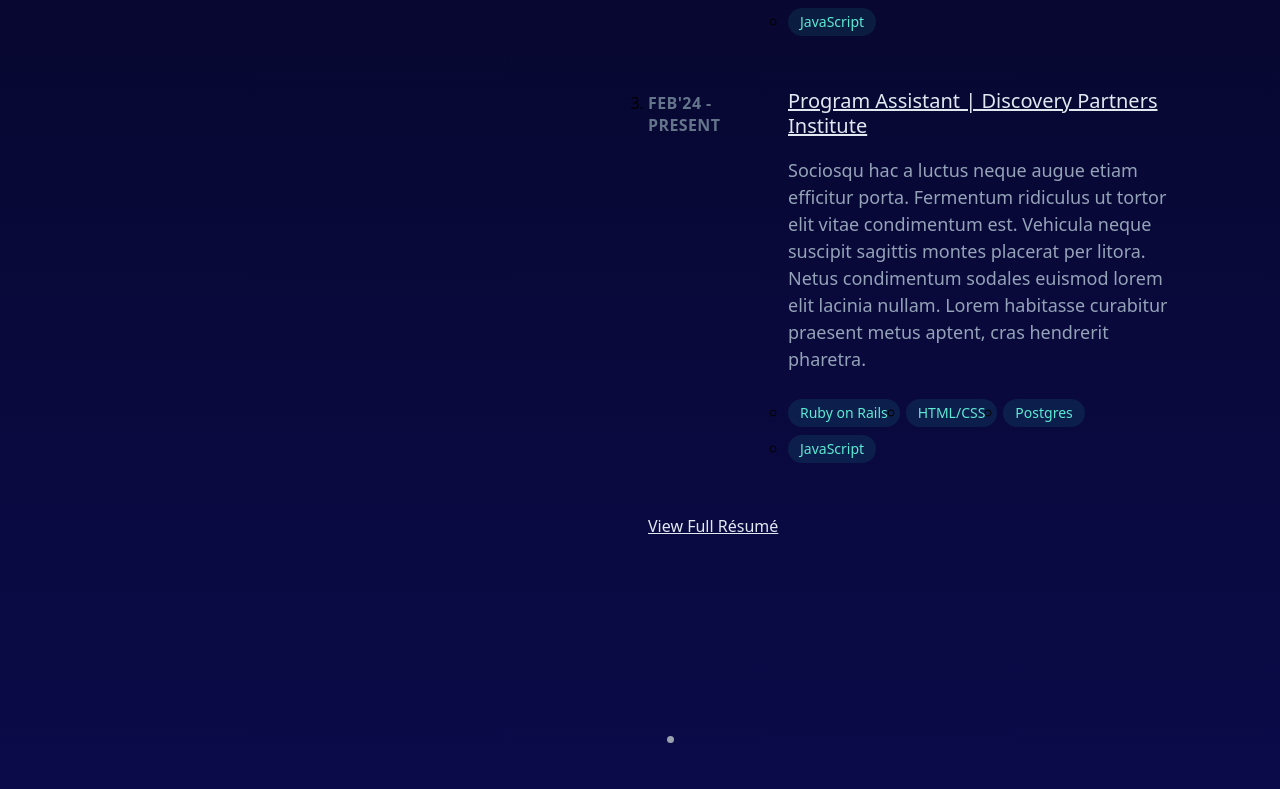
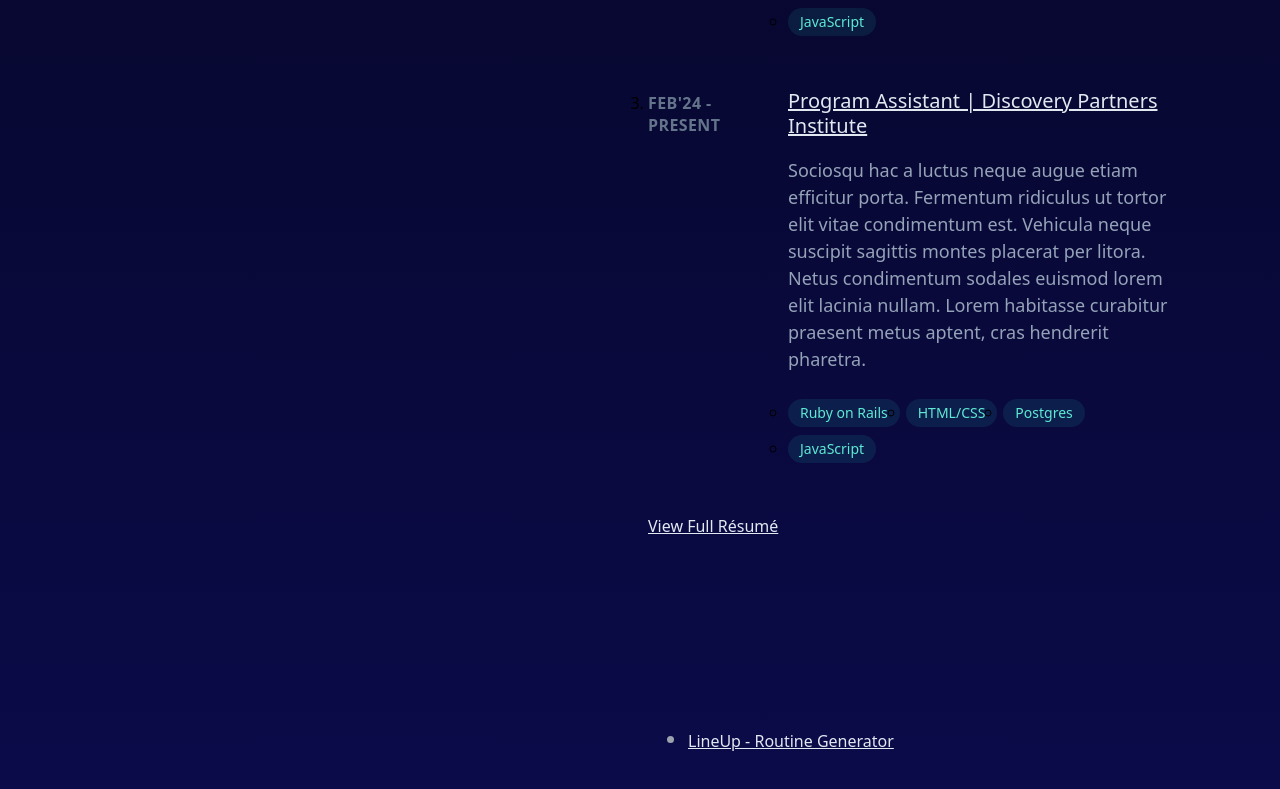
Before and after one commit to marywebby/portfolio-react, a React (Create React App) app in the folder portfolio-mcw/: page / in a window 1280 px wide. Shown: the part 1591-2380 px from the top of the page. Built offline with nearby package versions, Linux system fonts and the light colour scheme.

Commit message:
add project title

```diff
--- a/portfolio-mcw/src/components/Projects.js
+++ b/portfolio-mcw/src/components/Projects.js
@@ -14,8 +14,16 @@
               </div>
               <div className='z-10 sm:order-2 sm:col-span-6'>
                 <h3>
-                  <a className='inline-flex items-baseline font-medium leading-tight text-slate-200 hover:text-teal-300 focus-visible:text-teal-300  group/link text-base' href='https://github.com/marywebby/lineup' target='_blank' rel='noreferrer noopener' aria-aria-label='Implement your own skincare products (opens in a new tab)'></a>
+                  <a className='inline-flex items-baseline font-medium leading-tight text-slate-200 hover:text-teal-300 focus-visible:text-teal-300  group/link text-base' href='https://github.com/marywebby/lineup' target='_blank' rel='noreferrer noopener' aria-aria-label='Implement your own skincare products (opens in a new tab)'>
+                    <span className='absolute -inset-x-4 -inset-y-2.5 hidden rounded md:-inset-x-6 md:-inset-y-4 lg:block'></span>
+                    <span>
+                      LineUp - Routine Generator
+                    </span>
+                  </a>
                 </h3>
+                <p className='mt-2 text-sm leading-normal'>
+
+                </p>
               </div>
             </div>
           </li>
```
